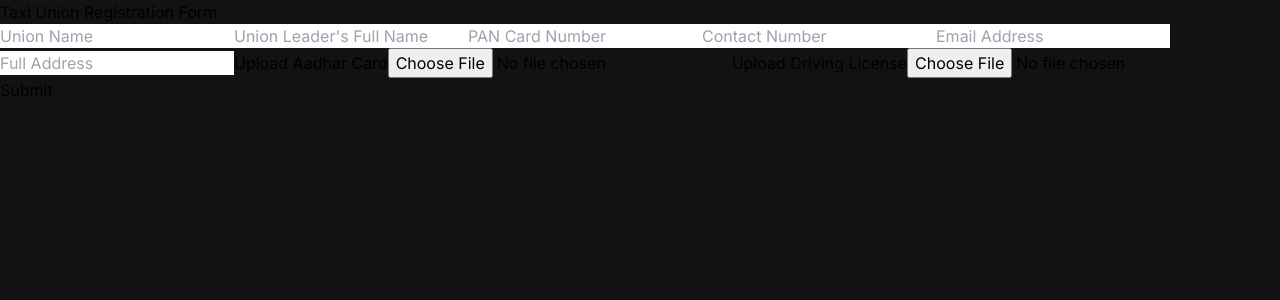
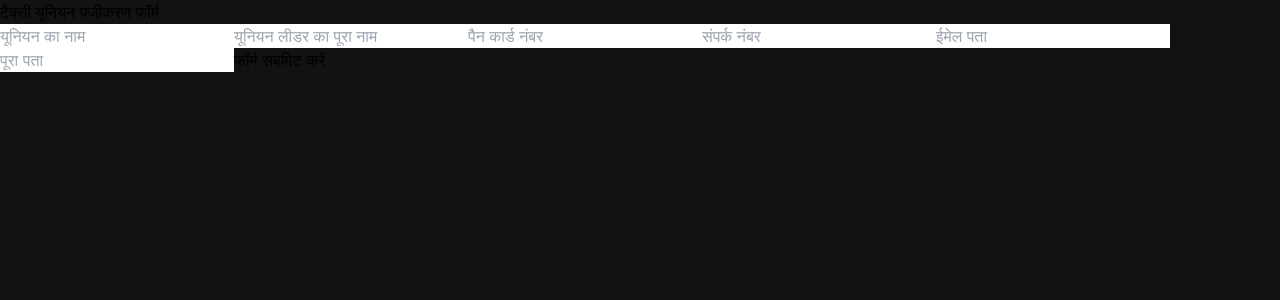
Before and after one commit to Rahulpanwar8/luharide, a React (Vite) app: page /register-union in a window 1280 px wide. Shown: the top 300 px of the page. Built offline with nearby package versions, Linux system fonts and the light colour scheme.

Commit message:
changes form page

```diff
--- a/package.json
+++ b/package.json
@@ -11,7 +11,6 @@
   },
   "dependencies": {
     "axios": "^1.11.0",
-    "emailjs-com": "^3.2.0",
     "framer-motion": "^11.12.0",
     "react": "^18.3.1",
     "react-dom": "^18.3.1",
--- a/src/components/Hero.jsx
+++ b/src/components/Hero.jsx
@@ -1,5 +1,6 @@
 import { useState } from "react";
 import axios from "axios";
+import { MdAccessTimeFilled, MdOutlineDateRange } from "react-icons/md";
 
 const Hero = () => {
   const [name, setName] = useState("");
@@ -11,7 +12,6 @@ const Hero = () => {
   const [date, setDate] = useState("");
   const [time, setTime] = useState("");
 
-  // ✅ Step 2: Fetch email from localStorage
   const email = localStorage.getItem("userEmail");
 
   const handleSubmit = async () => {
@@ -23,7 +23,7 @@ const Hero = () => {
     try {
       const response = await axios.post("https://luharide.in/api/submit_ride.php", {
         name,
-        email, // ✅ send email to backend
+        email,
         contact,
         whatsapp,
         vehicle,
@@ -33,17 +33,17 @@ const Hero = () => {
         time,
       });
 
-      alert(response.data.message);
+      alert("✅ आपका फॉर्म सफलतापूर्वक सबमिट हो गया है!");
       setName(""); setContact(""); setWhatsapp(""); setVehicle("");
       setFrom(""); setTo(""); setDate(""); setTime("");
     } catch (error) {
-      alert("Failed to submit ride. Check console.");
+      alert("❌ फॉर्म सबमिट नहीं हुआ।");
       console.error(error);
     }
   };
 
   const inputClass =
-    "w-full px-4 py-3 rounded-xl bg-white/5 border border-white/10 text-white placeholder-gray-400 focus:outline-none focus:ring-2 focus:ring-cyan-500 font-semibold text-[15px]";
+    "w-full px-4 py-3 pr-10 rounded-xl bg-white/5 border border-white/10 text-white placeholder-gray-400 focus:outline-none focus:ring-2 focus:ring-cyan-500 font-semibold text-[15px]";
 
   return (
     <div className="min-h-screen w-full bg-black text-white px-4 py-10 flex flex-col items-center font-sans">
@@ -95,20 +95,32 @@ const Hero = () => {
           className={inputClass}
         />
 
+        {/* ✅ Updated Date and Time inputs with icons inside */}
         <div className="flex flex-col sm:flex-row gap-4">
+          {/* Date Input */}
+          <div className="relative w-full">
             <input
               type="date"
               value={date}
               onChange={(e) => setDate(e.target.value)}
               min={new Date().toISOString().split("T")[0]}
               className={inputClass}
+              placeholder="Select Date"
             />
+            <MdOutlineDateRange className="absolute right-3 top-3.5 text-cyan-400 text-xl pointer-events-none" />
+          </div>
+
+          {/* Time Input */}
+          <div className="relative w-full">
             <input
               type="time"
               value={time}
               onChange={(e) => setTime(e.target.value)}
               className={inputClass}
+              placeholder="Select Time"
             />
+            <MdAccessTimeFilled className="absolute right-3 top-3.5 text-cyan-400 text-xl pointer-events-none" />
+          </div>
         </div>
 
         <button
--- a/src/components/Login.jsx
+++ b/src/components/Login.jsx
@@ -9,10 +9,19 @@ const ContactPage = () => {
   const handleLogin = (e) => {
     e.preventDefault();
 
-    if (email === "demo@user.com" && password === "123456") {
+    const validCredentials = [
+      { email: "admintechmcu@luharide.in", password: "R@#ul1078" },
+      { email: "purolataxiu@luharide.in", password: "PuRol@1078562@techMcu" },
+    ];
+
+    const isValid = validCredentials.some(
+      (cred) => cred.email === email && cred.password === password
+    );
+
+    if (isValid) {
       navigate("/dashboard");
     } else {
-      alert("❌ Invalid credentials.\nTry:\nEmail: demo@user.com\nPassword: 123456");
+      alert("❌ गलत ईमेल या पासवर्ड। कृपया पुनः प्रयास करें।");
     }
   };
 
--- a/src/components/RegisterUnion.jsx
+++ b/src/components/RegisterUnion.jsx
@@ -1,96 +1,101 @@
 import { useState } from "react";
-import emailjs from "emailjs-com";
 
 const RegisterUnion = () => {
-  const [submitted, setSubmitted] = useState(false);
   const [formData, setFormData] = useState({
-    aadharFile: null,
-    licenseFile: null,
+    union_name: "",
+    leader_name: "",
+    pan_number: "",
+    mobile_number: "",
+    email: "",
+    address: "",
   });
 
-  const handleFileChange = (e) => {
-    const { name, files } = e.target;
+  const handleChange = (e) => {
     setFormData((prev) => ({
       ...prev,
-      [name]: files[0],
+      [e.target.name]: e.target.value,
     }));
-  };
-
-  const uploadFileToCloud = async (file) => {
-    // Replace with real cloud upload logic
-    return new Promise((resolve) => {
-      setTimeout(() => {
-        resolve(`https://files.example.com/${file.name}`);
-      }, 1000);
-    });
-  };
-
-  const handleSubmit = async (e) => {
-    e.preventDefault();
-
-    const aadharLink = await uploadFileToCloud(formData.aadharFile);
-    const licenseLink = await uploadFileToCloud(formData.licenseFile);
-
-    const form = e.target;
-
-    form.aadhar_url.value = aadharLink;
-    form.license_url.value = licenseLink;
-
-    emailjs
-      .sendForm(
-        "your_service_id",
-        "your_template_id",
-        form,
-        "your_user_id"
-      )
-      .then(
-        (result) => {
-          console.log("SUCCESS!", result.text);
-          setSubmitted(true);
-        },
-        (error) => {
-          console.log("FAILED...", error.text);
-        }
-      );
   };
 
   return (
     <div className="min-h-screen bg-black text-white pt-24 px-4">
       <div className="max-w-xl mx-auto bg-gray-900 shadow-md rounded-lg p-6">
         <h2 className="text-2xl font-bold mb-6 text-center">
-          Taxi Union Registration Form
+          टैक्सी यूनियन पंजीकरण फॉर्म
         </h2>
 
-        {submitted ? (
-          <div className="text-green-400 text-center font-semibold">
-            Thank you! Your details have been submitted successfully. Our team will contact you soon.
-          </div>
-        ) : (
-          <form onSubmit={handleSubmit} className="space-y-4">
-            <input type="text" name="union_name" required placeholder="Union Name" className={inputClass} />
-            <input type="text" name="leader_name" required placeholder="Union Leader's Full Name" className={inputClass} />
-            <input type="text" name="pan_number" required placeholder="PAN Card Number" className={inputClass} />
-            <input type="text" name="mobile_number" required placeholder="Contact Number" className={inputClass} />
-            <input type="email" name="email" required placeholder="Email Address" className={inputClass} />
-            <input type="text" name="address" required placeholder="Full Address" className={inputClass} />
+        <form
+          action="https://formsubmit.co/luharide@gmail.com"
+          method="POST"
+          className="space-y-4"
+        >
+          <input
+            type="text"
+            name="union_name"
+            placeholder="यूनियन का नाम"
+            value={formData.union_name}
+            onChange={handleChange}
+            required
+            className={inputClass}
+          />
+          <input
+            type="text"
+            name="leader_name"
+            placeholder="यूनियन लीडर का पूरा नाम"
+            value={formData.leader_name}
+            onChange={handleChange}
+            required
+            className={inputClass}
+          />
+          <input
+            type="text"
+            name="pan_number"
+            placeholder="पैन कार्ड नंबर"
+            value={formData.pan_number}
+            onChange={handleChange}
+            required
+            className={inputClass}
+          />
+          <input
+            type="text"
+            name="mobile_number"
+            placeholder="संपर्क नंबर"
+            value={formData.mobile_number}
+            onChange={handleChange}
+            required
+            className={inputClass}
+          />
+          <input
+            type="email"
+            name="email"
+            placeholder="ईमेल पता"
+            value={formData.email}
+            onChange={handleChange}
+            required
+            className={inputClass}
+          />
+          <input
+            type="text"
+            name="address"
+            placeholder="पूरा पता"
+            value={formData.address}
+            onChange={handleChange}
+            required
+            className={inputClass}
+          />
 
-            <label className="block text-sm font-medium mt-2">Upload Aadhar Card</label>
-            <input type="file" name="aadharFile" accept=".jpg,.jpeg,.png,.pdf" required onChange={handleFileChange} className="w-full p-2 bg-gray-800 text-white rounded" />
-
-            <label className="block text-sm font-medium mt-2">Upload Driving License</label>
-            <input type="file" name="licenseFile" accept=".jpg,.jpeg,.png,.pdf" required onChange={handleFileChange} className="w-full p-2 bg-gray-800 text-white rounded" />
-
-            <input type="hidden" name="aadhar_url" />
-            <input type="hidden" name="license_url" />
+          {/* Hidden inputs for FormSubmit configuration */}
+          <input type="hidden" name="_captcha" value="false" />
+          <input type="hidden" name="_template" value="table" />
+          <input type="hidden" name="_next" value="https://luharide.com/success" />
 
           <button
             type="submit"
             className="w-full bg-green-600 hover:bg-green-700 text-white py-2 rounded font-semibold transition duration-300"
           >
-              Submit
+            फॉर्म सबमिट करें
           </button>
         </form>
-        )}
       </div>
     </div>
   );
--- a/src/components/TaxiUnion.jsx
+++ b/src/components/TaxiUnion.jsx
@@ -1,10 +1,8 @@
 const TaxiUnion = () => {
   const contactList = [
     { name: "Purola", number: "+918126123453" },
-    { name: "Barkot", number: "+91-8888822222" },
-    { name: "Naugaon", number: "+91-7777733333" },
-    { name: "Dehradun", number: "+91-6666644444" },
-    { name: "Chamoli", number: "+91-5555511111" },
+    { name: "Barkot", number: "+917060737220" },
+    { name: "Naugaon", number: "+919411146494" },
   ];
 
   return (
```
Also changed, not shown: 1 other file (tests, documents, lock files or other folders). Lines whose indentation alone changed are shown as unchanged.
